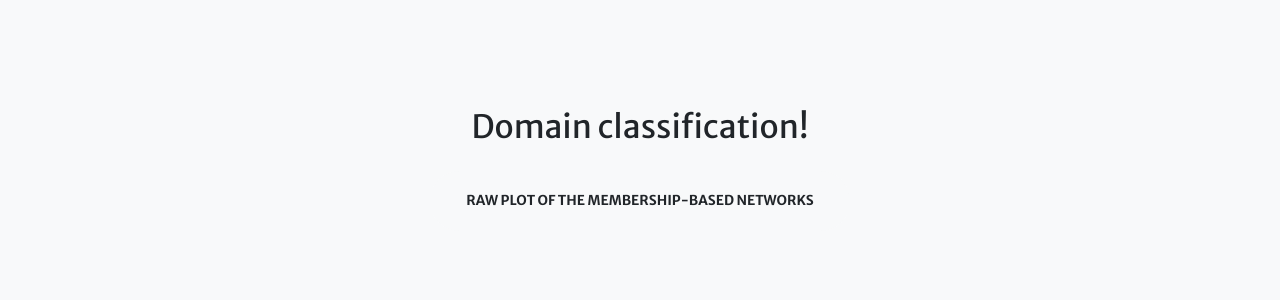
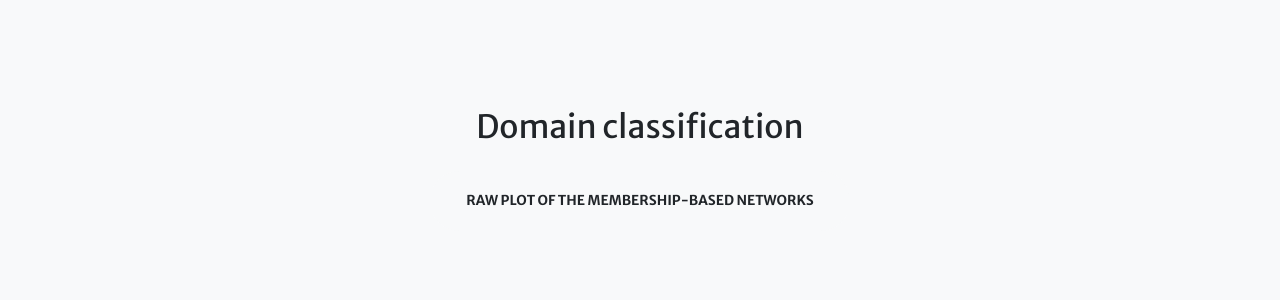
Before and after one commit to starfriend10/EST, a Jekyll site: the page built from index.md, in a window 1280 px wide and 900 px high, scrolled down 2282 px. Shown: the part 153-453 px from the top of the window. Built offline with Jekyll 4.4.1, drawn with Linux system fonts in a browser that asks for light colours; nearby versions of some CDN libraries.

Commit message:
Update aside5.html

```diff
--- a/_includes/aside5.html
+++ b/_includes/aside5.html
@@ -1,6 +1,6 @@
 <section id="{{ section.section_id }}" class="page-section5 bg-light text-black {{ section.background_style }}">
   <div class="container text-center">
-    <h2 class="mb-4">{{ section.title }}!</h2>
+    <h2 class="mb-4">{{ section.title }}</h2>
     {% include actions.html actions=section.actions %}
   </div>
 </section>
```
